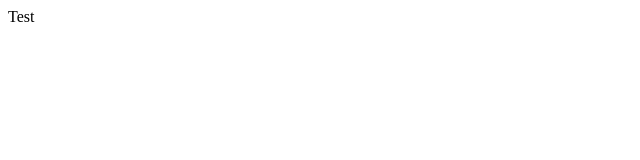
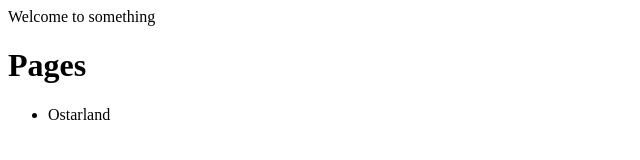
Before and after one commit to AlexanderW69/alexw69.github.io, a plain HTML site: page index.html in a window 1280 px wide. Shown: the whole page, without its empty margins (0-640 px from the left). Drawn offline with Linux system fonts and the light colour scheme.

Commit message:
Added "Ostarland" in index.html

```diff
--- a/index.html
+++ b/index.html
@@ -1,6 +1,10 @@
 <!doctype html>
 <html>
   <body>
-    Test
+    Welcome to something
+    <h1>Pages</h1>
+    <ul>
+      <li>Ostarland</li>
+    </ul>
   </body>
 </html>
```
